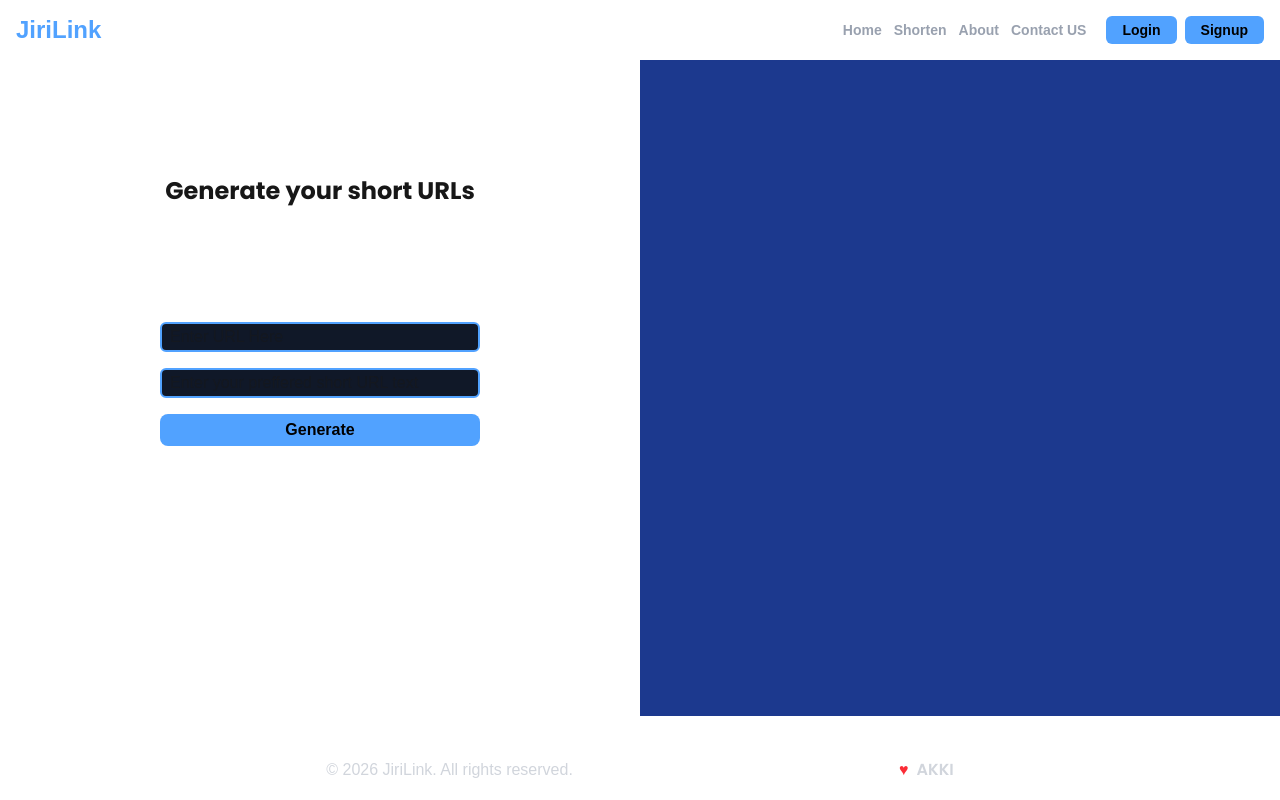
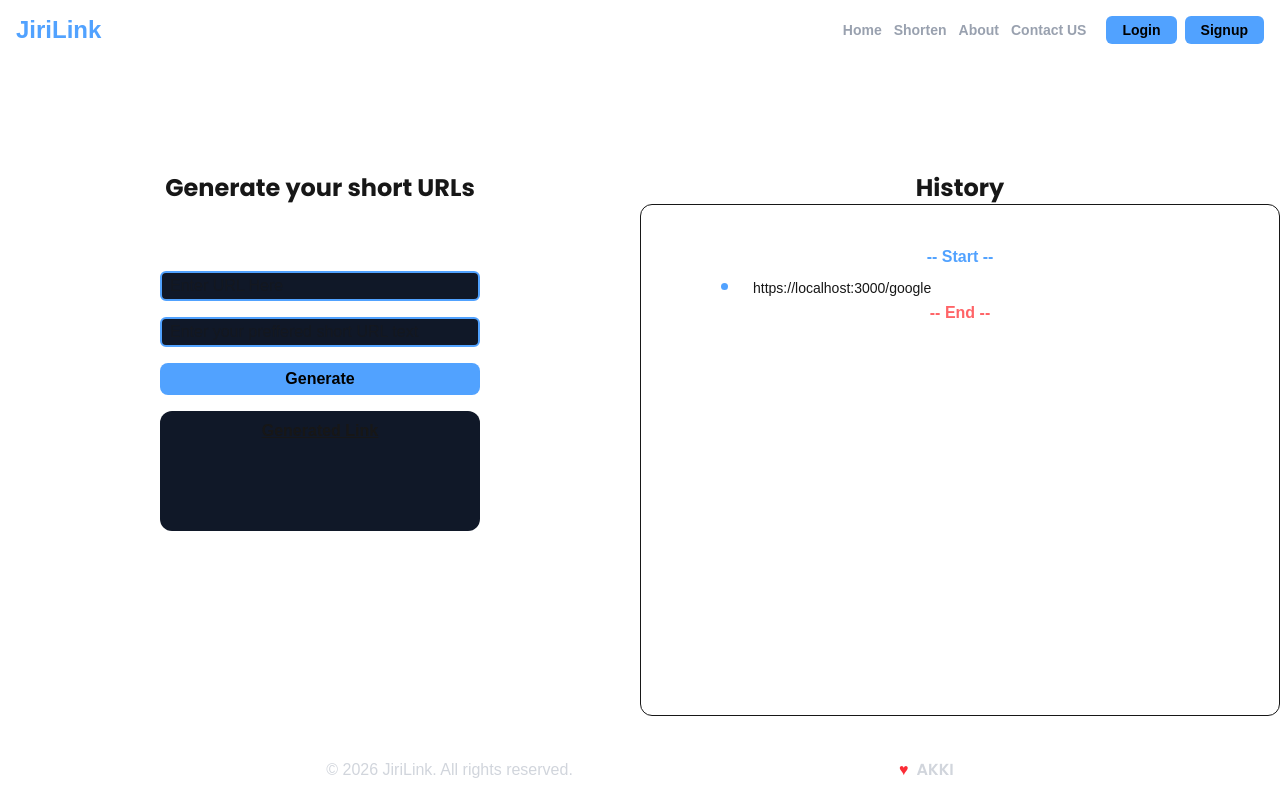
Before and after one commit to Ankryptic/jiri-link, a Next.js app: page /shorten in a window 1280 px wide. Built offline with nearby package versions, Linux system fonts and the light colour scheme.

Commit message:
add shorten page ui

```diff
--- a/app/shorten/page.js
+++ b/app/shorten/page.js
@@ -1,15 +1,23 @@
+"use client"
+
+import { useState } from "react";
+import Link from "next/link";
+
 const Shorten = () => {
+    const [generatedURL, setGeneratedURL] = useState("")
+
+
     return (
         <div className="flex flex-1 flex-col">
             <section className="grid grid-cols-2 h-[82vh]">
 
                 <div className="inputs w-full flex flex-col">
 
-                    <div className="h-[40%] flex items-center justify-center">
+                    <div className="h-[22%] flex items-end justify-center">
                         <h2 className="text-2xl font-poppin font-bold">Generate your short URLs</h2>
 
                     </div>
-                    <div className="w-full h-[60%] flex flex-col items-center gap-4">
+                    <div className="w-full h-[60%] flex flex-col items-center justify-center gap-4">
                         <input type="text" placeholder="Enter URL Here"
                             className="w-[50%] bg-gray-900 border-2 border-blue-400 rounded-md font-popp px-2 py-px"
                         />
@@ -19,10 +27,37 @@ const Shorten = () => {
                         <div className="generate w-full flex items-center justify-center">
                             <button className="w-[50%] bg-blue-400 hover:bg-blue-300 px-4 py-1 rounded-lg text-black cursor-pointer font-bold">Generate</button>
                         </div>
+
+                        <div className="w-full flex flex-col items-center justify-center">
+                            <div className="w-[50%] bg-gray-900 h-30 p-2 rounded-xl text-center">
+                                <span className="font-bold underline">Generated Link</span>
+                                <code>{generatedURL}</code>
+                            </div>
+                        </div>
                     </div>
                 </div>
 
-                <div className="history  w-full bg-blue-900 h-full"></div>
+                <div className="history w-full flex flex-col h-full">
+                    <div className="History-text h-[22%] flex items-end justify-center">
+                        <h2 className="text-2xl font-poppin font-bold">History</h2>
+                    </div>
+                    <div className="h-[78%] w-full py-10 px-20 border rounded-xl">
+                        <div className="w-full h-100 overflow-hidden">
+                            <ul className="h-full list-disc list-inside marker:text-blue-400 marker:text-2xl overflow-y-scroll scrollbar-none">
+                                <li className="list-none text-center">
+                                    <span className="text-blue-400 font-bold">-- Start -- </span>
+                                </li>
+                               <li className="text-sm">
+                                <Link href={"https://localhost:3000/google"}>https://localhost:3000/google</Link>
+                                </li>
+                                <li className="list-none text-center">
+                                    <span className="text-red-400 font-bold">-- End -- </span>
+                                </li>
+                            </ul>
+                        </div>
+                    </div>
+
+                </div>
 
             </section>
         </div>
```
